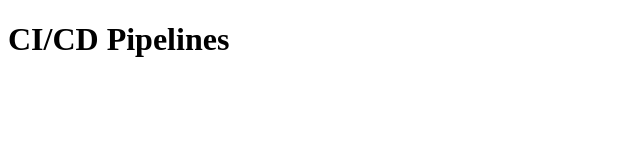
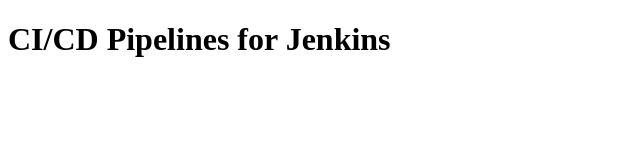
Before and after one commit to Muhammad-Faazil/apache-cicd, a plain HTML site: page index.html in a window 1280 px wide. Shown: the whole page, without its empty margins (0-640 px from the left). Drawn offline with Linux system fonts and the light colour scheme.

Commit message:
testing webhook

```diff
--- a/index.html
+++ b/index.html
@@ -7,7 +7,7 @@
 </head>
 <body>
     <h1>
-        CI/CD Pipelines
+        CI/CD Pipelines for Jenkins
     </h1>
 </body>
 </html>
```
